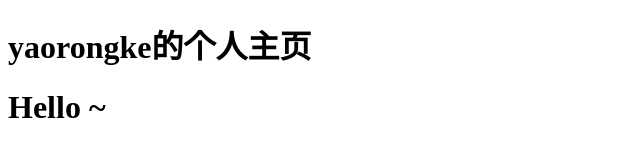
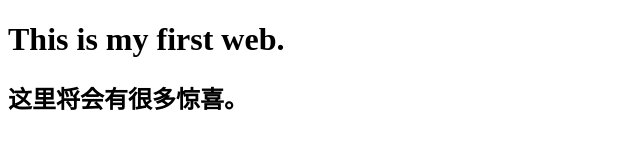
Before and after one commit to dawn166/dawn166.github.io, a plain HTML site: page index.html in a window 1280 px wide. Shown: the whole page, without its empty margins (0-640 px from the left). Drawn offline with Linux system fonts and the light colour scheme.

Commit message:
Update index.html

```diff
--- a/index.html
+++ b/index.html
@@ -2,10 +2,12 @@
 <html lang="en">
 <head>
     <meta charset="UTF-8">
-    <title>yaorongke</title>
+    <meta http-equiv="X-UA-Compatible" content="IE=edge">
+    <meta name="viewport" content="width=device-width, initial-scale=1.0">
+    <title>十一的博客</title>
 </head>
 <body>
-    <h1>yaorongke的个人主页</h1>
-    <h1>Hello ~</h1>
+    <h1>This is my first web.</h1>
+    <h2>这里将会有很多惊喜。</h2>
 </body>
 </html>
```
